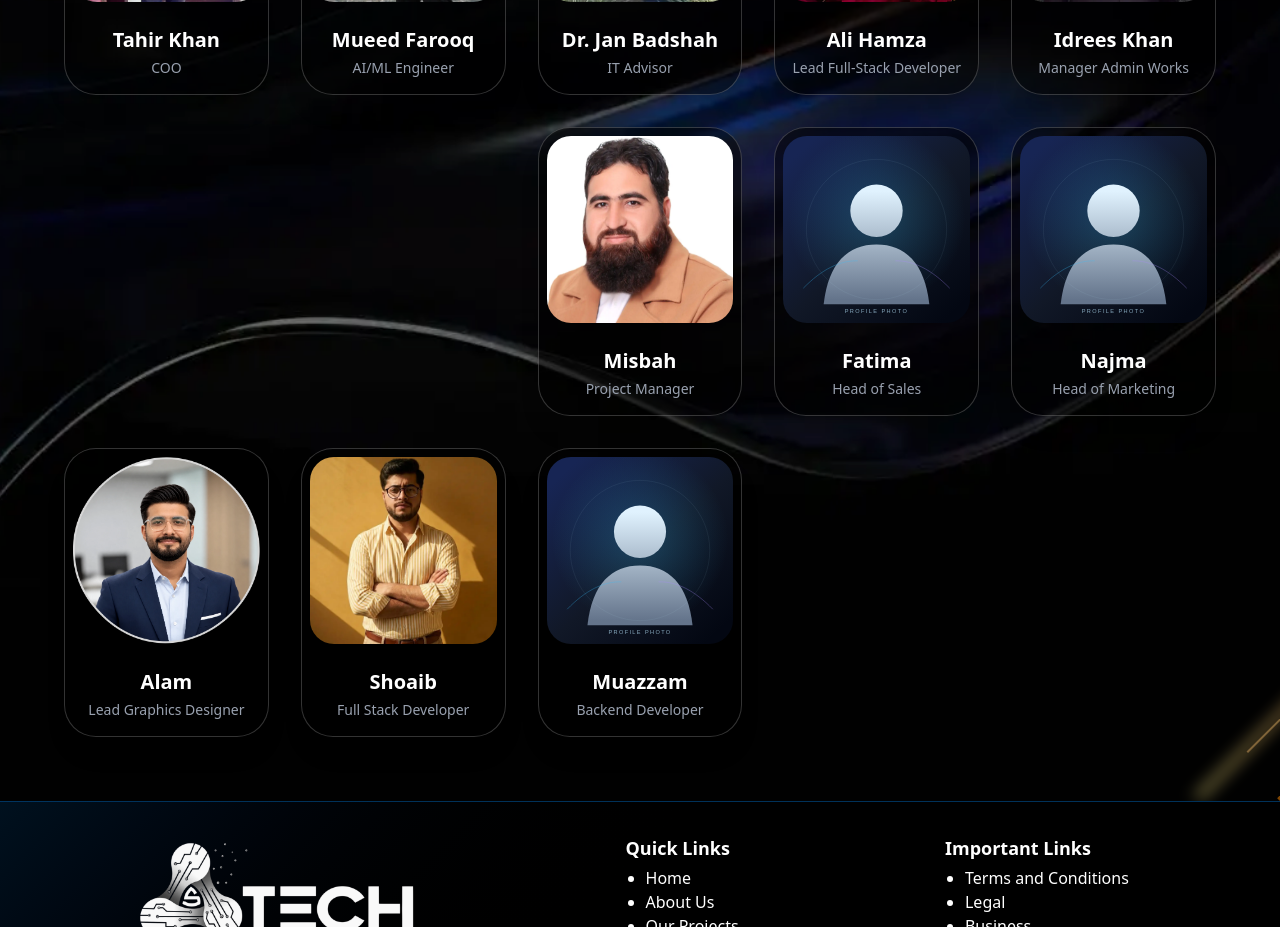
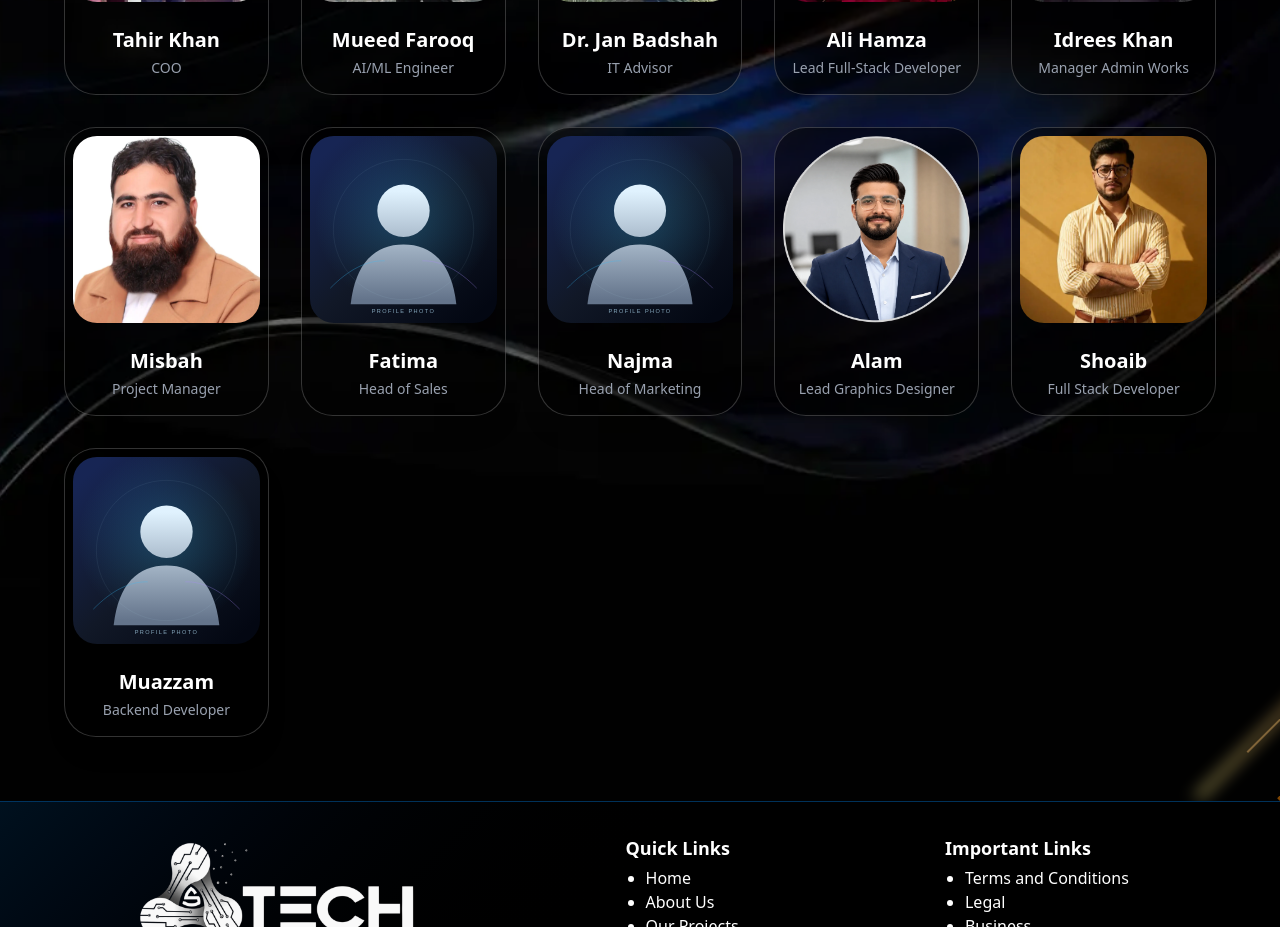
Before and after one commit to itx-alihamza/nic-astechsol, a React (Vite) app: page /about in a window 1280 px wide. Shown: the part 2500-3427 px from the top of the page. Built offline with nearby package versions, Linux system fonts and the light colour scheme.

Commit message:
Fix team grid card flow

```diff
--- a/src/pages/About.jsx
+++ b/src/pages/About.jsx
@@ -151,7 +151,7 @@ const About = () => {
 
           <div className="mt-6 md:mt-8 grid grid-cols-1 sm:grid-cols-2 lg:grid-cols-3 xl:grid-cols-5 gap-6 md:gap-8">
             {teamMembers.slice(1).map((member, index) => (
-              <div key={member.name} className={`group flex flex-col items-center animate-fade-in-up ${member.name === 'Misbah' ? 'xl:col-start-3' : ''}`} style={{ animationDelay: `${200 + index * 100}ms` }}>
+              <div key={member.name} className="group flex flex-col items-center animate-fade-in-up" style={{ animationDelay: `${200 + index * 100}ms` }}>
                 <div className="relative w-full max-w-sm overflow-hidden rounded-2xl bg-black/50 backdrop-blur-md border border-white/20 shadow-xl hover:shadow-[0_0_40px_rgba(255,255,255,0.2)] transition-all duration-500 hover:scale-105 hover:border-white/40 hover:-translate-y-2">
                   <div className="p-2">
                     <img
```
